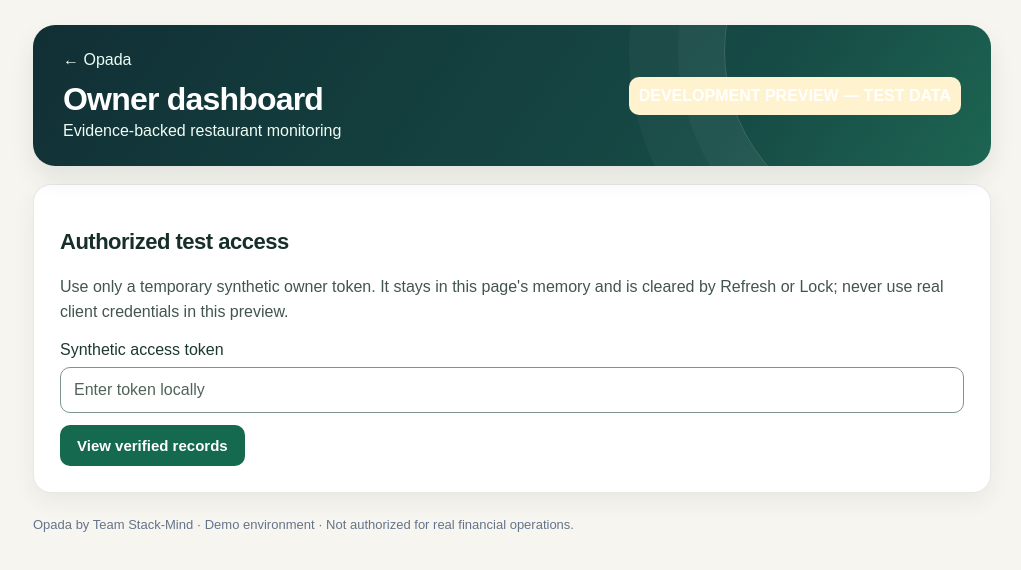
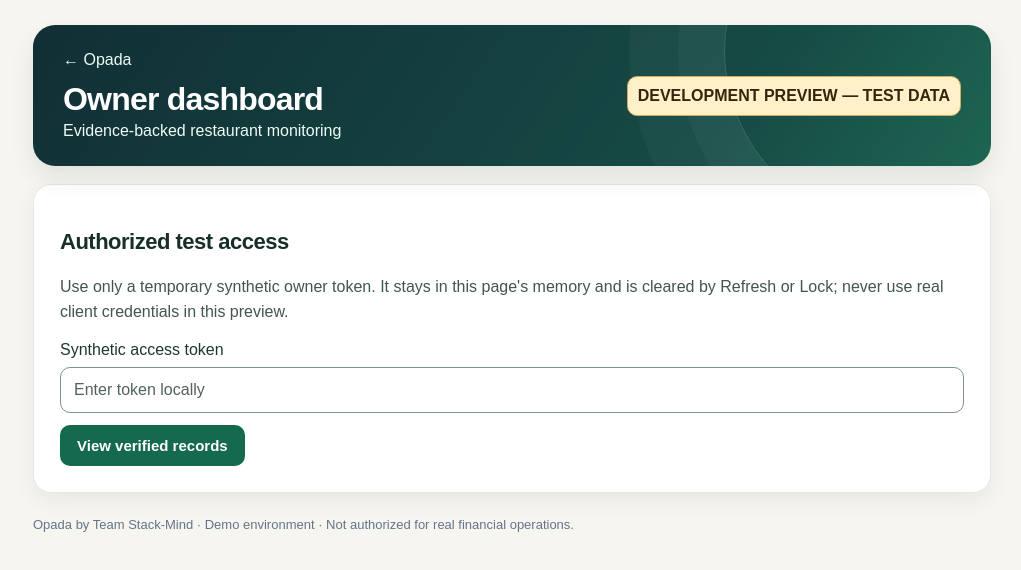
Before and after one commit to stephenrabbi/opada, a Next.js app: page /owner in a window 1280 px wide. Shown: the top 570 px of the page, without its empty margins (259-1280 px from the left). Built offline with nearby package versions, Linux system fonts and the light colour scheme.

Commit message:
Fix low contrast on owner preview banner and metrics

```diff
--- a/app/opada-ui.css
+++ b/app/opada-ui.css
@@ -108,3 +108,6 @@
  .opada-owner>header{min-height:130px}
 }
 @media(max-width:1099px){.opada-owner .opada-side-nav{display:none!important}}
+
+.opada-owner>header>strong{background:#fff0ca!important;color:#34250d!important;border:1px solid #d0ad5a!important}
+.opada-owner .opada-metric span,.opada-owner .opada-metric small{color:#41544a!important}
```
